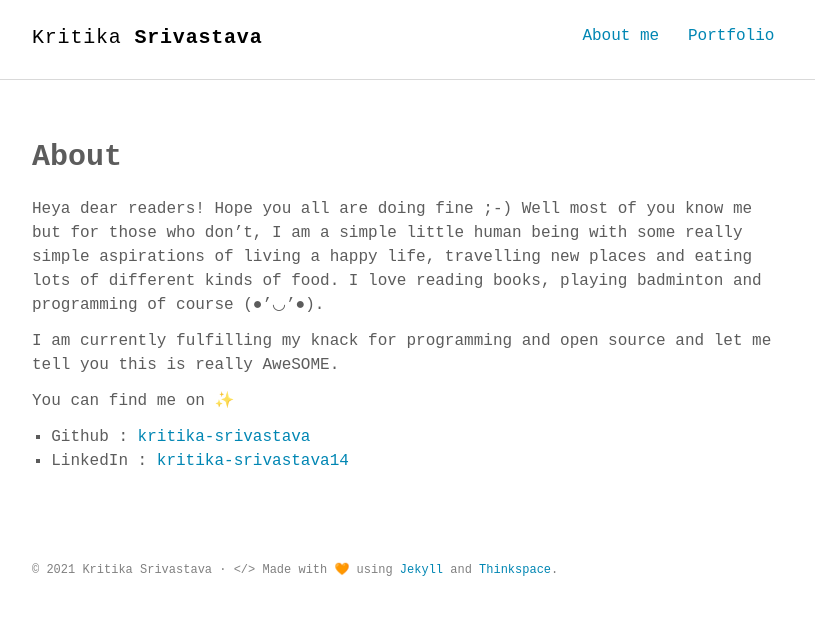
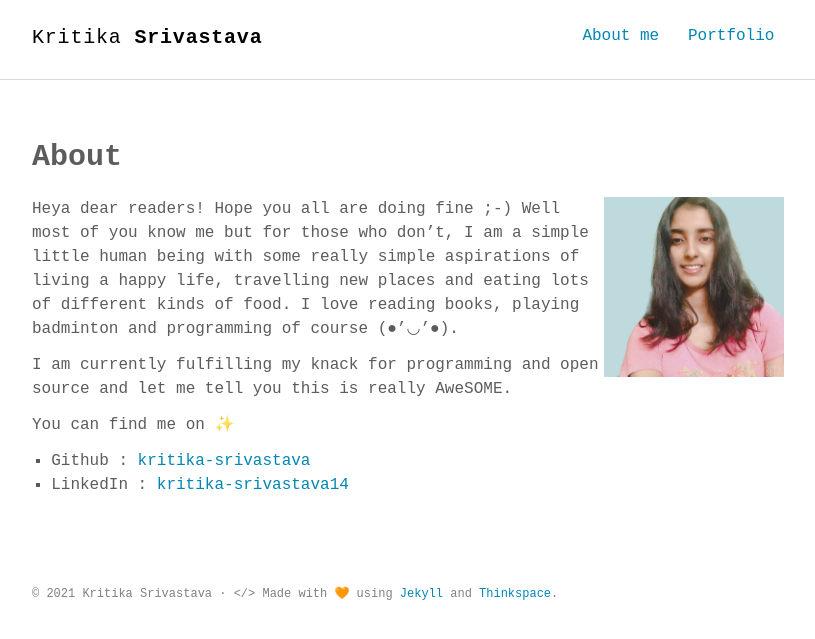
Before and after one commit to kritika-srivastava/Personal-Blog, a Jekyll site: the page built from about.md, in a window 1280 px wide. Shown: the top 639 px of the page, without its empty margins (232-1047 px from the left). Built offline with Jekyll 4.4.1, drawn with Linux system fonts in a browser that asks for light colours; some web fonts are replaced.

Commit message:
About updated

```diff
--- a/about.md
+++ b/about.md
@@ -3,6 +3,8 @@ layout: page
 title: About
 permalink: /about/
 ---
+
+<img  align = "right" height =180 width = 180 src="/assets/images/profile.jpg" alt>
 
 Heya dear readers! Hope you all are doing fine ;-) Well most of you know me but for those who don't, I am a simple little human being with some really simple aspirations of living a happy life, travelling new places and eating lots  of different kinds of food. I love reading books, playing badminton and programming of course (●'◡'●).
 
```
Also changed, not shown: assets/images/profile.jpg (added), 3 other files.
